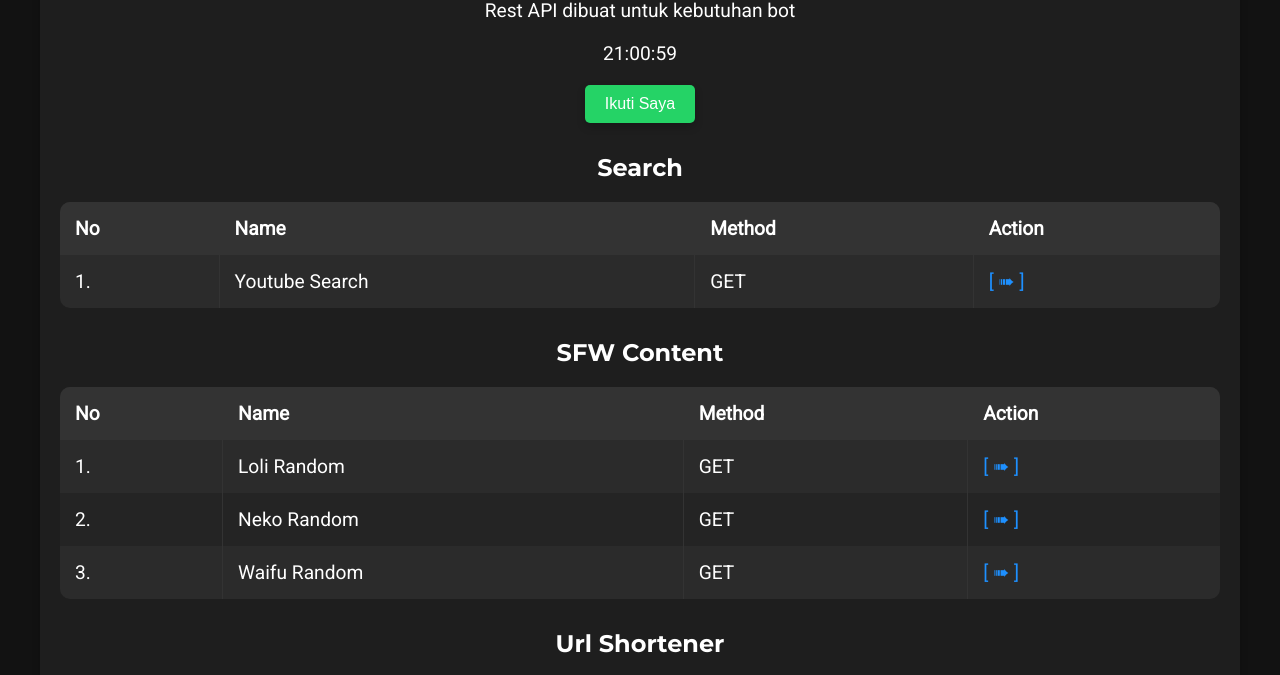
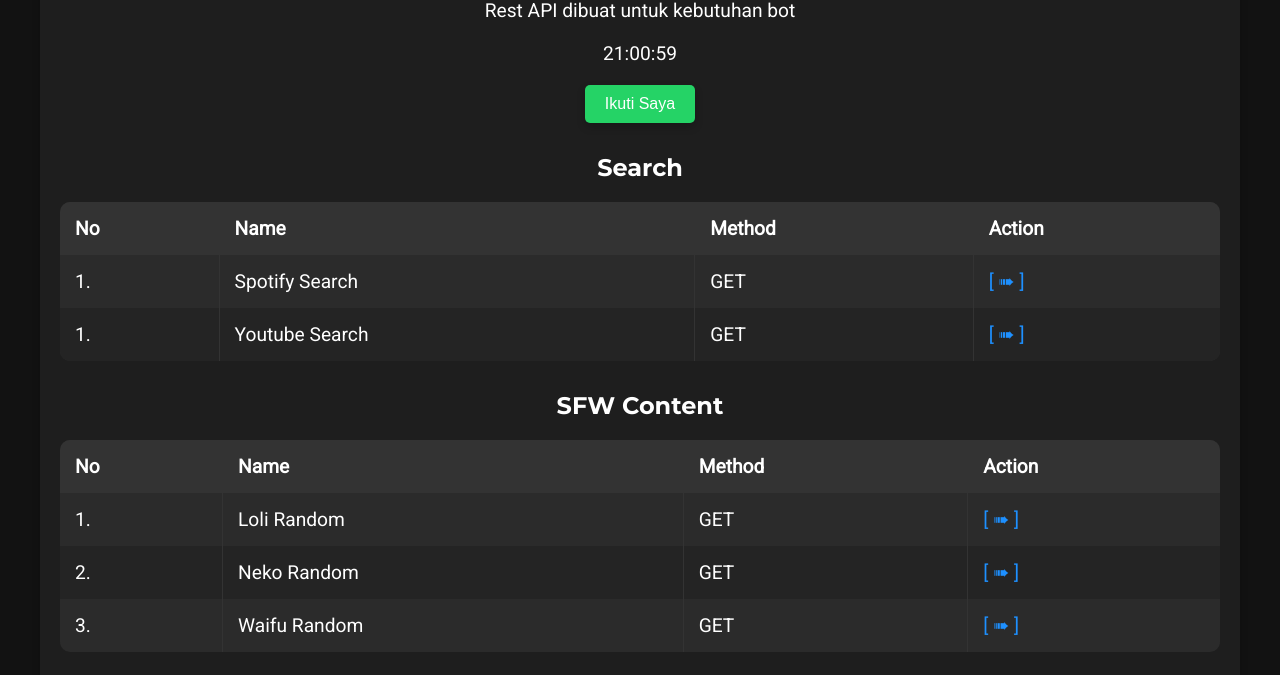
Before and after one commit to YogiSIDN/api-otakuwibu, a website: page public/index.html in a window 1280 px wide. Shown: the part 119-794 px from the top of the page. Drawn offline with Linux system fonts and the light colour scheme.

Commit message:
Add files via upload

```diff
--- a/public/index.html
+++ b/public/index.html
@@ -209,6 +209,12 @@
                 <tbody>
                     <tr>
                         <td>1.</td>
+                        <td>Spotify Search</td>
+                        <td>GET</td>
+                        <td><a href="/api/spotifySearch?q=die with a smile">[ ➠ ]</a></td>
+                    </tr>
+                    <tr>
+                        <td>1.</td>
                         <td>Youtube Search</td>
                         <td>GET</td>
                         <td><a href="/api/yts?q=die with a smile">[ ➠ ]</a></td>
```
